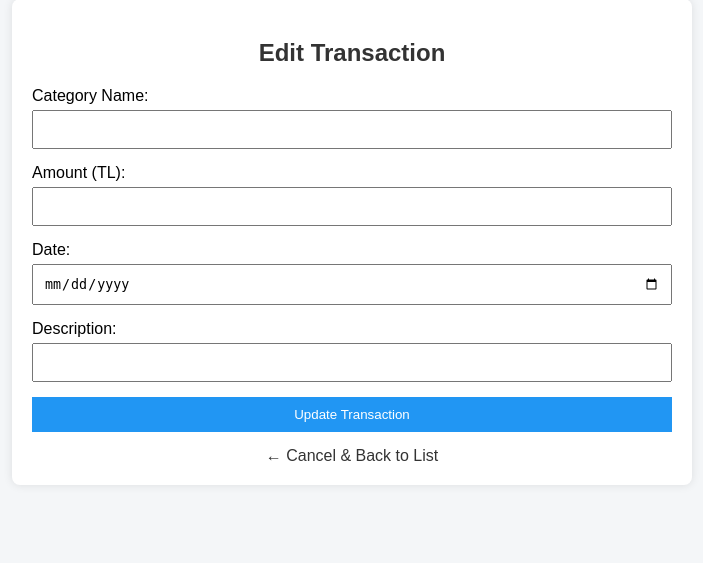
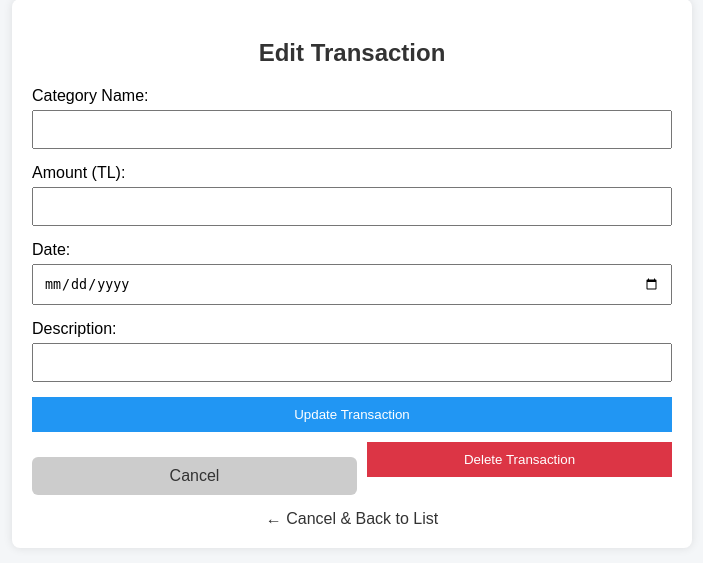
Before and after one commit to celiikerenn/django-expense-tracker, a Django app: template tracker/templates/edit.html in a window 1280 px wide. Shown: the part 51-614 px from the top of the page, without its empty margins (288-991 px from the left). Run offline with Django 5.2, Linux system fonts and the light colour scheme; the template is opened without the code that fills it, so the values that code supplies are empty.

Commit message:
Admin kodu temizlendi ve Delete butonu eklendi

```diff
--- a/tracker/templates/edit.html
+++ b/tracker/templates/edit.html
@@ -47,6 +47,19 @@
         <button type="submit">Update Transaction</button>
     </form>
 
+<div style="margin-top: 10px; display: flex; gap: 10px;">
+    <a href="{% url 'index' %}" class="back-link" style="flex: 1; text-align: center; padding: 10px; background: #ccc; border-radius: 6px;">
+        Cancel
+    </a>
+
+    <form action="{% url 'delete_transaction' transaction.id %}" method="POST" style="flex: 1;">
+        {% csrf_token %}
+        <button type="submit" style="background-color: #dc3545; width: 100%;" onclick="return confirm('Are you sure you want to delete this expense?');">
+            Delete Transaction
+        </button>
+    </form>
+</div>
+
     <a href="{% url 'index' %}" class="back-link">← Cancel & Back to List</a>
 </div>
 
--- a/tracker/urls.py
+++ b/tracker/urls.py
@@ -10,5 +10,5 @@ urlpatterns = [
     path('register/', views.register_view, name='register'),
     path('login/', views.login_view, name='login'),
     path('logout/', views.logout_view, name='logout'),
-    path('create-admin-temp/', views.create_superuser_view, name='create_superuser'),
+    path('delete/<int:id>/', views.delete_transaction, name='delete_transaction'),
 ]
```
Also changed, not shown: tracker/views.py (+15 -0 lines).
